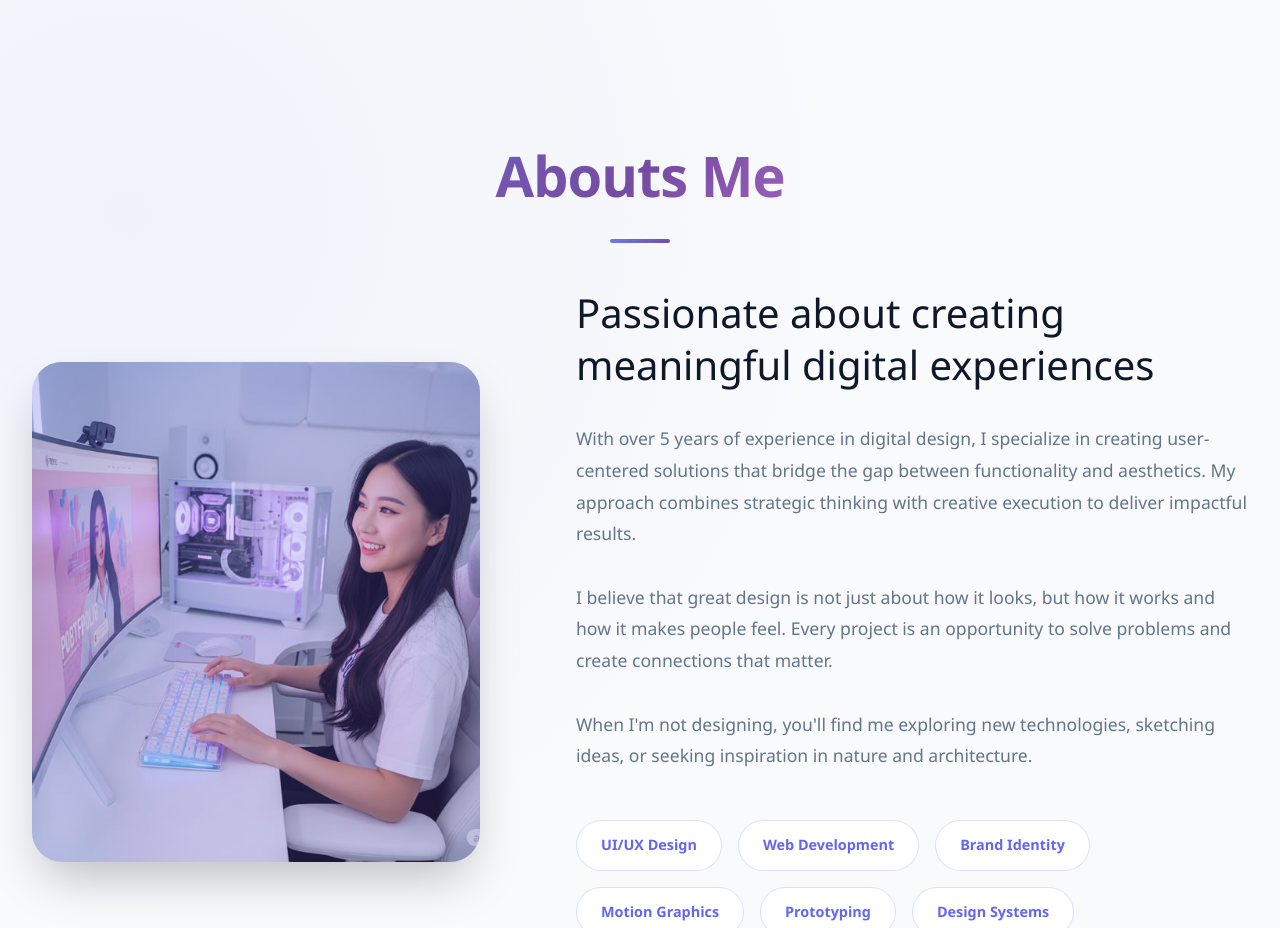
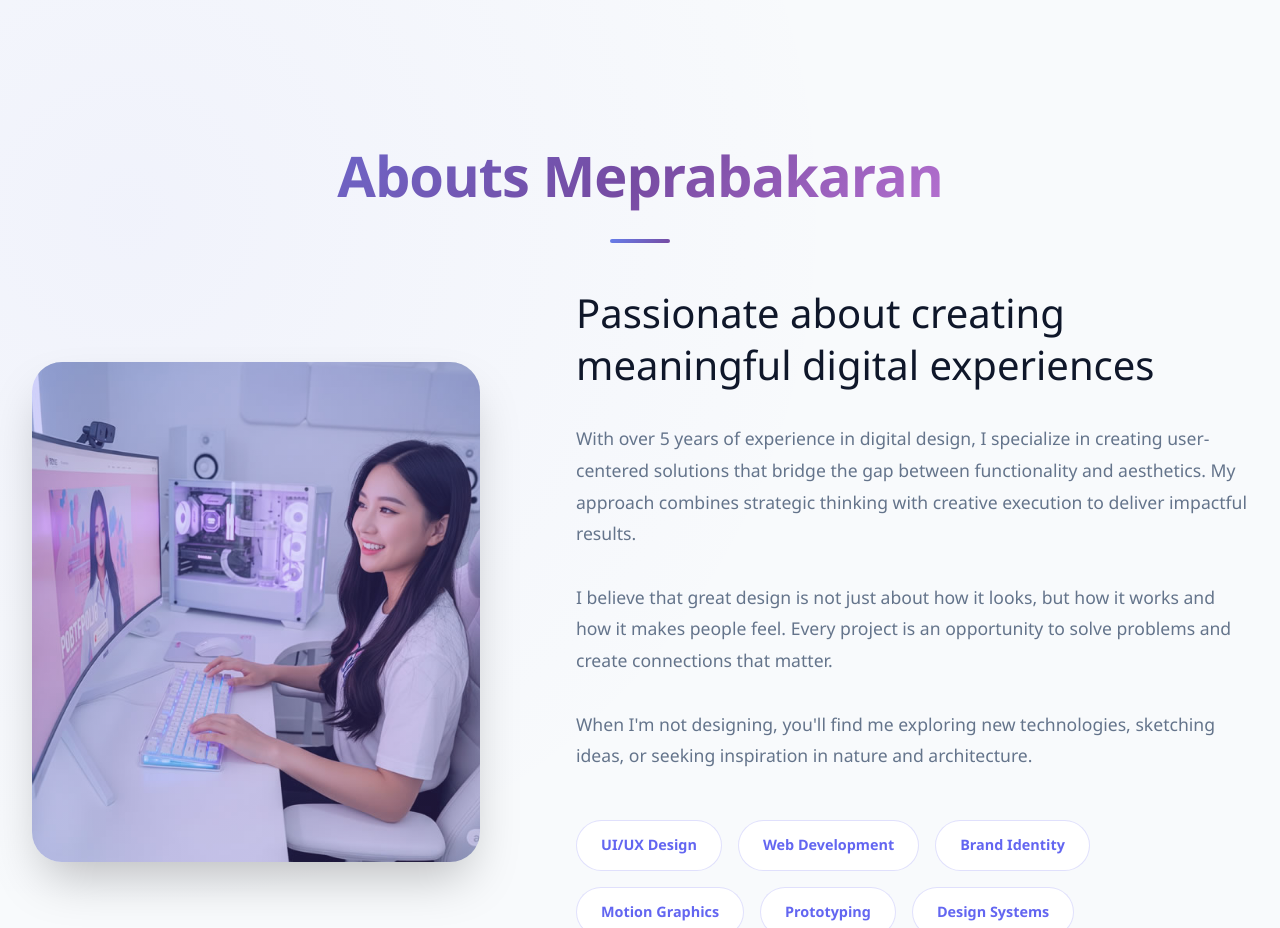
Before and after one commit to Prabakaran47/sampleapplication, a plain HTML site: page index.html in a window 1280 px wide. Shown: the part 800-1728 px from the top of the page. Drawn offline with Linux system fonts and the light colour scheme.

Commit message:
Update index.html

```diff
--- a/index.html
+++ b/index.html
@@ -68,7 +68,7 @@ https://templatemo.com/tm-593-personal-shape
     <!-- About Section -->
     <section id="about" class="about">
         <div class="container">
-            <h2 class="section-title fade-in">Abouts Me</h2>
+            <h2 class="section-title fade-in">Abouts Meprabakaran</h2>
             <div class="about-content">
                 <div class="about-image slide-in-left"></div>
                 <div class="about-text slide-in-right">
```
